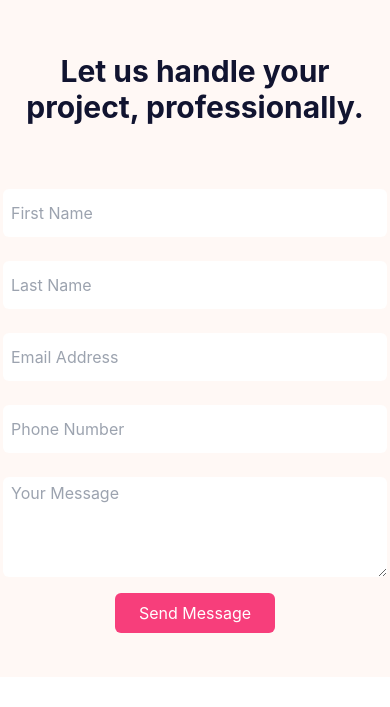
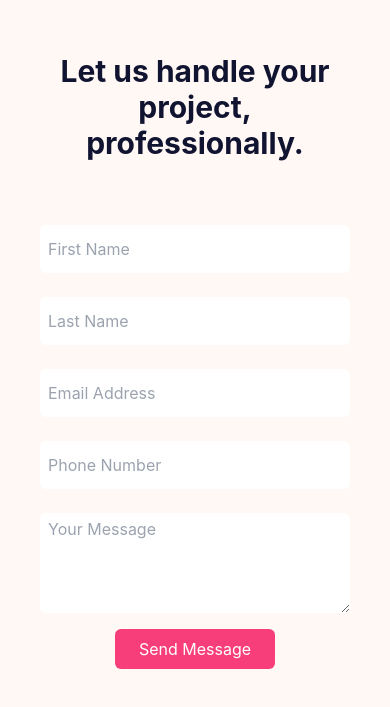
Before and after one commit to JubayerP/jerins-parlour, a React (Create React App) app in the folder jerins-parlour-client/: page / in a window 390 px wide. Shown: the part 1655-2362 px from the top of the page. Before the commit the page ends 2332 px from the top, so only its background shows below. Built offline with nearby package versions, Linux system fonts and the light colour scheme; no server answers.

Commit message:
contact form responsive

```diff
--- a/jerins-parlour-client/src/Pages/Home/Contact/Contact.js
+++ b/jerins-parlour-client/src/Pages/Home/Contact/Contact.js
@@ -3,7 +3,7 @@ import Button from '../../../components/Button';
 
 const Contact = () => {
     return (
-        <div className='bg-secondary pt-28 pb-11'>
+        <div className='bg-secondary pt-28 pb-11 px-10'>
             <form className='md:max-w-3xl max-w-sm mx-auto'>
                 <h2 className="text-3xl font-bold text-accent text-center mb-16">Let us handle your project, professionally.</h2>
                 <div className='grid lg:grid-cols-2 md:grid-cols-2 grid-cols-1 gap-6'>
--- a/jerins-parlour-client/src/Pages/Home/Services/Services.js
+++ b/jerins-parlour-client/src/Pages/Home/Services/Services.js
@@ -5,7 +5,7 @@ import Service from '../Service/Service';
 import Button from '../../../components/Button';
 
 const Services = () => {
-    const {data: services, isLoading} = useQuery({
+    const {data: services=[], isLoading} = useQuery({
         queryKey: ['services'],
         queryFn: async () => {
             const res = await fetch('http://localhost:5000/services')
```
